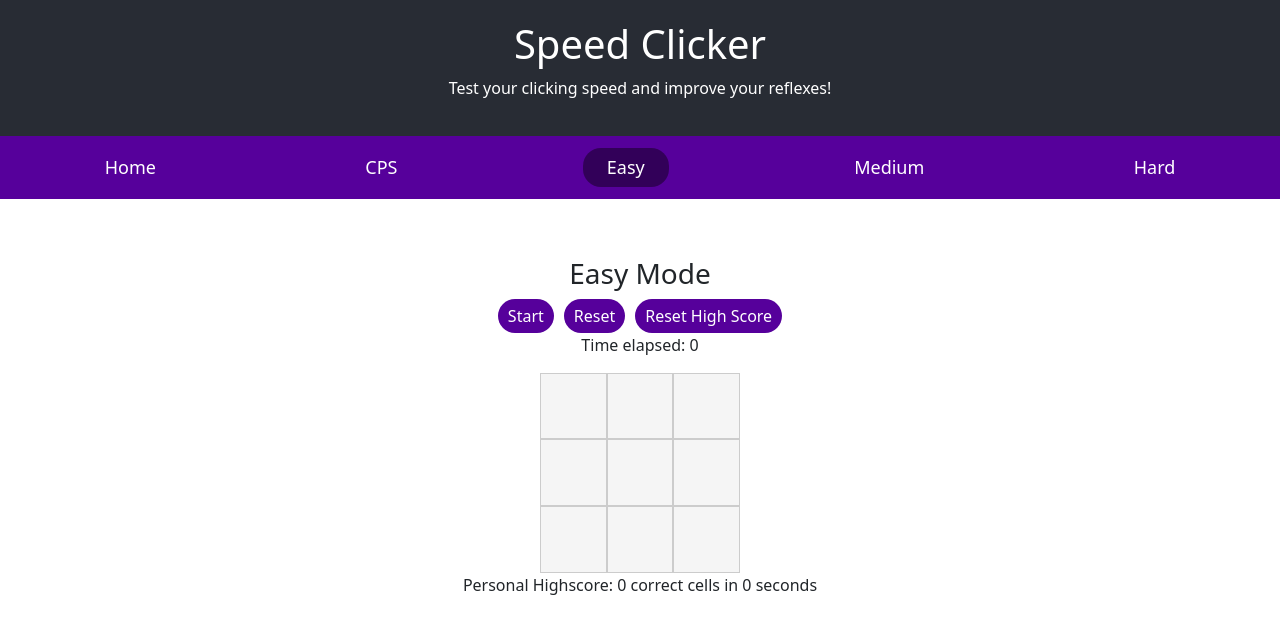
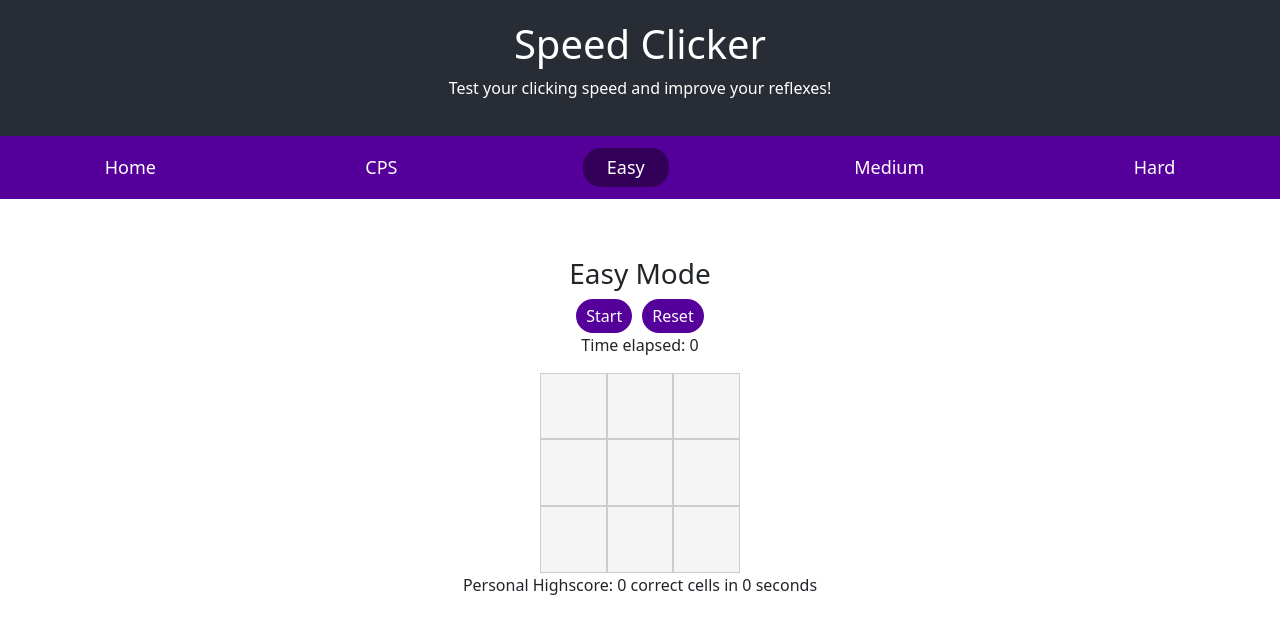
Before and after one commit to DGrantII/speed-clicker, a React (Vite) app: page /speed-clicker/easy in a window 1280 px wide. Shown: the top 634 px of the page. Built offline with nearby package versions, Linux system fonts and the light colour scheme.

Commit message:
Removing reset high score button

```diff
--- a/src/pages/Game.jsx
+++ b/src/pages/Game.jsx
@@ -83,13 +83,6 @@ const Game = () => {
         }
     }, [active, greenCells, timer, level, highScoreCells, highScoreTime]);
 
-    const handleResetHighScore = () => {
-        localStorage.setItem(`highscore-time-${level}`, 0);
-        localStorage.setItem(`highscore-cells-${level}`, 0);
-        setHighScoreCells(0);
-        setHighScoreTime(0);
-    }
-
     if (!allowedLevels.includes(level)) {
         return <Error />; // Error handling for invalid levels
     }
@@ -101,7 +94,6 @@ const Game = () => {
             <h3>{level.charAt(0).toUpperCase().concat(level.slice(1))} Mode</h3>
             <button id='startBtn' onClick={(event) => { startGame(event, setActive, cells, setCells) }}>Start</button>
             <button id='resetBtn' onClick={() => { resetGame(setActive, setTimer, setCells, setGreenCells, setHighScoreStatus) }}>Reset</button>
-            <button id='resetHighScoreBtn' onClick={handleResetHighScore}>Reset High Score</button>
             <p>Time elapsed: {timer}</p>
             {highScoreStatus !== null && <p>{highScoreStatus}</p>}
             <div className={`grid grid-${level}`}>
```
